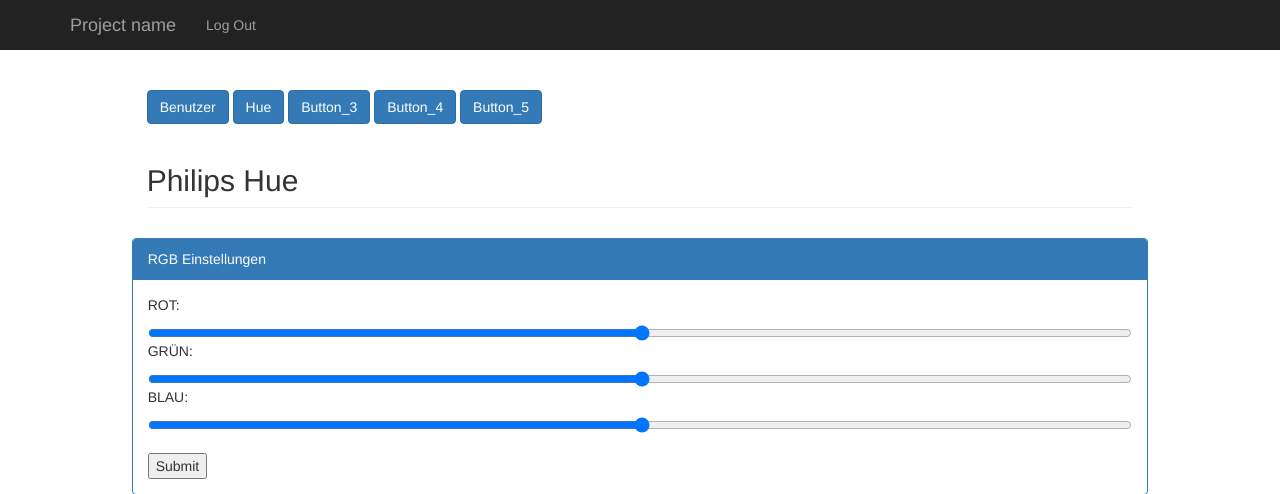
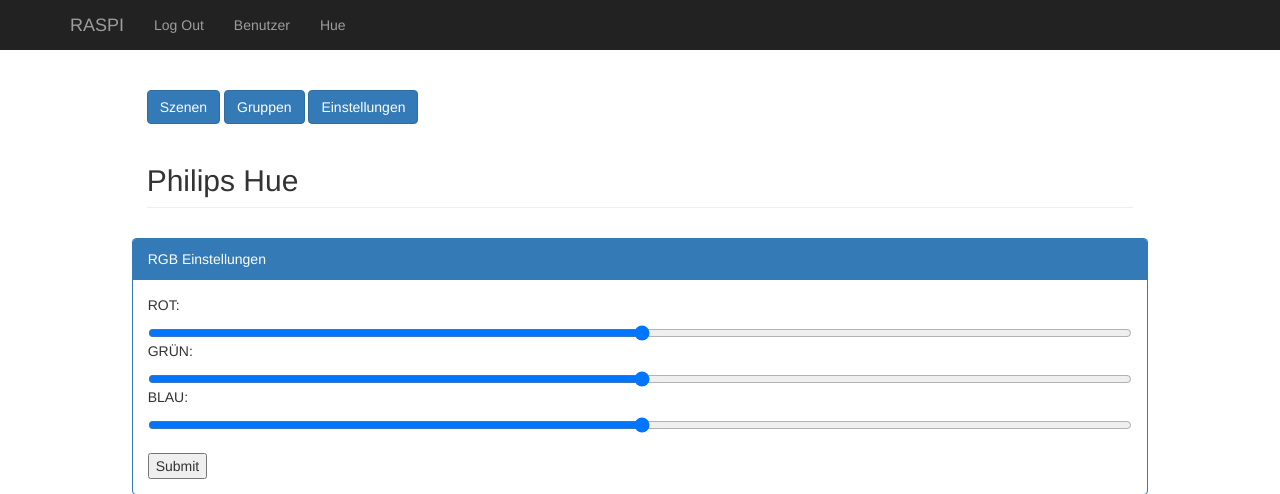
Before and after one commit to stanman71/Python_Projects, a Flask app: page /dashboard/hue/ in a window 1280 px wide. Shown: the top 494 px of the page. Run offline with Flask 2, Linux system fonts and the light colour scheme; a user stored in the database is signed in; data comes from the database, SQL or seed files in the repository; some libraries are stand-ins or nearby versions.

Commit message:
change structure

```diff
--- a/RasPi/Web_Form/app.py
+++ b/RasPi/Web_Form/app.py
@@ -175,7 +175,8 @@ def dashboard_user():
     user_list = User.query.all()
     return render_template('dashboard.html',
                             name=current_user.username,
-                            user_list=user_list
+                            user_list=user_list,
+                            siteID="user"
                             )
 
 
@@ -274,7 +275,8 @@ def dashboard_hue():
                             green=green,
                             blue=blue,
                             brightness=brightness,
-                            ip=ip)
+                            ip=ip,
+                            siteID="hue")
 
 
 @app.route('/logout')
--- a/RasPi/Web_Form/templates/dashboard.html
+++ b/RasPi/Web_Form/templates/dashboard.html
@@ -19,11 +19,13 @@ Dashboard
           <span class="icon-bar"></span>
           <span class="icon-bar"></span>
         </button>
-        <a class="navbar-brand" href="#">Project name</a>
+        <a class="navbar-brand" href="#">RASPI</a>
       </div>
       <div id="navbar" class="collapse navbar-collapse">
         <ul class="nav navbar-nav">
           <li><a href="{{ url_for('logout') }}">Log Out</a></li>
+          <li><a href="{{ url_for('dashboard_user') }}">Benutzer</a></li>
+          <li><a href="{{ url_for('dashboard_hue') }}">Hue</a></li>
         </ul>
       </div><!--/.nav-collapse -->
     </div>
@@ -32,16 +34,7 @@ Dashboard
 
   <div class="col-sm-2 col-sm-offset-2 col-md-10 col-md-offset-1 main">
 
-    <a class="btn btn-primary" href="/dashboard/user" role="button">Benutzer</a>
-    <a class="btn btn-primary" href="/dashboard/hue" role="button">Hue</a>
-    <a class="btn btn-primary" href="/dashboard" role="button">Button_3</a>
-    <a class="btn btn-primary" href="/dashboard" role="button">Button_4</a>
-    <a class="btn btn-primary" href="/dashboard" role="button">Button_5</a>
-
-    <br>
-    <br>
-
-    {% if user_list is defined %}
+    {% if siteID == "user" %}
     <h2 class="sub-header">Benutzer</h2>
       <div class="row">
         <div class="col">
@@ -72,7 +65,14 @@ Dashboard
       </div>
     {% endif %}
 
-    {% if red is defined %}
+    {% if siteID == "hue" %}
+      <a class="btn btn-primary" href="/dashboard/hue/scenes" role="button">Szenen</a>
+      <a class="btn btn-primary" href="/dashboard/hue/groups" role="button">Gruppen</a>
+      <a class="btn btn-primary" href="/dashboard/hue/settings" role="button">Einstellungen</a>
+
+      <br>
+      <br>
+
       <h2 class="sub-header">Philips Hue</h2>
       <div class="row">
         <div class="col">
--- a/RasPi/Web_Form/templates/index.html
+++ b/RasPi/Web_Form/templates/index.html
@@ -19,7 +19,7 @@ Demo App
             <span class="icon-bar"></span>
             <span class="icon-bar"></span>
           </button>
-          <a class="navbar-brand" href="#">Project name</a>
+          <a class="navbar-brand" href="#">RASPI</a>
         </div>
         <div id="navbar" class="collapse navbar-collapse">
           <ul class="nav navbar-nav">
--- a/RasPi/Web_Form/templates/login.html
+++ b/RasPi/Web_Form/templates/login.html
@@ -21,7 +21,7 @@ Login
             <span class="icon-bar"></span>
             <span class="icon-bar"></span>
           </button>
-          <a class="navbar-brand" href="#">Project name</a>
+          <a class="navbar-brand" href="#">RASPI</a>
         </div>
         <div id="navbar" class="collapse navbar-collapse">
           <ul class="nav navbar-nav">
--- a/RasPi/Web_Form/templates/signup.html
+++ b/RasPi/Web_Form/templates/signup.html
@@ -21,7 +21,7 @@ Sign Up
           <span class="icon-bar"></span>
           <span class="icon-bar"></span>
         </button>
-        <a class="navbar-brand" href="#">Project name</a>
+        <a class="navbar-brand" href="#">RASPI</a>
       </div>
       <div id="navbar" class="collapse navbar-collapse">
         <ul class="nav navbar-nav">
```
